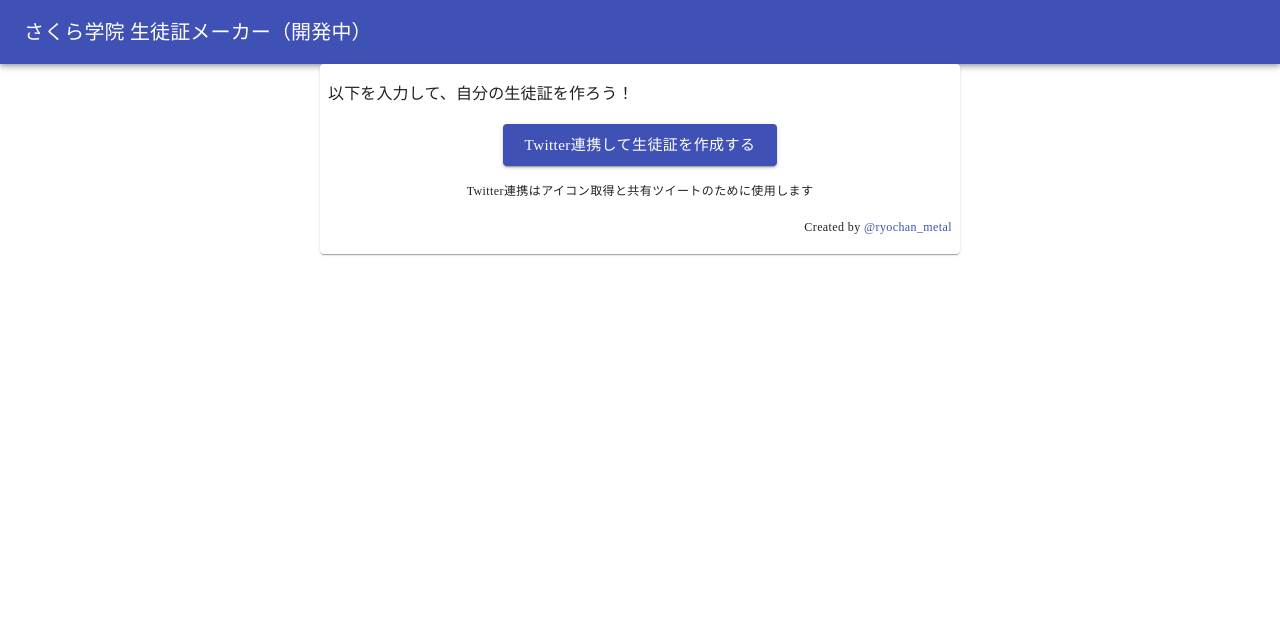
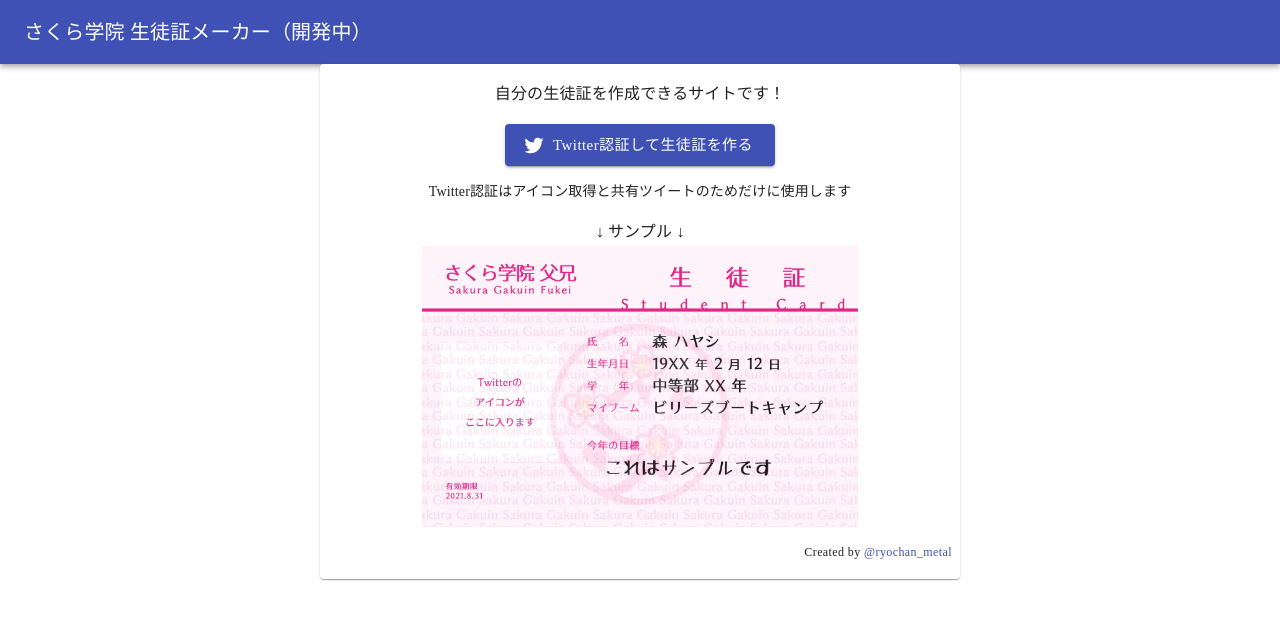
Before and after one commit to ryochansq/sakura-card-maker, a React (Create React App) app: page / in a window 1280 px wide. Shown: the top 620 px of the page. Built offline with nearby package versions, Linux system fonts and the light colour scheme; a web font is replaced by a local one; what react-hooks-global-state would draw is missing.

Commit message:
fix TopPage

```diff
--- a/package.json
+++ b/package.json
@@ -14,6 +14,7 @@
     "@types/react": "^16.9.0",
     "@types/react-dom": "^16.9.0",
     "@types/react-router-dom": "^5.1.6",
+    "axios": "^0.20.0",
     "gh-pages": "^3.1.0",
     "html2canvas": "^1.0.0-rc.7",
     "react": "^16.13.1",
--- /dev/null
+++ b/src/api/twitter.ts
@@ -0,0 +1,5 @@
+import axios from 'axios'
+
+export const getRequestToken = () => {
+  return axios.get<GetRequestTokenResponse>('https://dhvwqsfku5.execute-api.ap-northeast-1.amazonaws.com/dev/request_token')
+}
--- a/src/pages/TopPage.tsx
+++ b/src/pages/TopPage.tsx
@@ -1,6 +1,9 @@
 import React from 'react'
 import { makeStyles } from '@material-ui/core/styles'
-import { Button, CircularProgress, Grid, Link, Paper, Typography } from '@material-ui/core'
+import { Button, CircularProgress, Grid, Link, Paper, Snackbar, Typography } from '@material-ui/core'
+import { Twitter } from '@material-ui/icons'
+
+import { getRequestToken } from 'api/twitter'
 
 const useStyles = makeStyles({
   paper: {
@@ -19,9 +22,19 @@
 
 const EditPage: React.FC = () => {
   const [loading, setLoading] = React.useState(false)
+  const [isSnackOpen, setIsSnackOpen] = React.useState(false)
   const classes = useStyles()
 
-  const onClick = () => {}
+  const onClick = async () => {
+    setLoading(true)
+    try {
+      const response = await getRequestToken()
+      window.location.href = response.data.authenticate_endpoint
+    } catch {
+      setIsSnackOpen(true)
+      setLoading(false)
+    }
+  }
 
   return (
     <div>
@@ -30,17 +43,31 @@
         <Grid item xs={12} md={8} lg={6}>
           <Paper className={classes.paper}>
             <Grid container spacing={2}>
-              <Grid item container>
-                <Typography variant='subtitle1'>以下を入力して、自分の生徒証を作ろう！</Typography>
+              <Grid item container justify='center'>
+                <Typography variant='subtitle1'>自分の生徒証を作成できるサイトです！</Typography>
               </Grid>
               <Grid container item justify='center' alignItems='center' className={classes.buttonContainer}>
-                <Button variant='contained' color='primary' onClick={onClick} size='large' disabled={loading} className={classes.button}>
-                  Twitter連携して生徒証を作成する
+                <Button
+                  variant='contained'
+                  color='primary'
+                  onClick={onClick}
+                  size='large'
+                  disabled={loading}
+                  className={classes.button}
+                  startIcon={<Twitter />}
+                >
+                  Twitter認証して生徒証を作る
                 </Button>
                 {loading && <CircularProgress className={classes.loading} />}
               </Grid>
               <Grid item container justify='center'>
-                <Typography variant='caption'>Twitter連携はアイコン取得と共有ツイートのために使用します</Typography>
+                <Typography variant='body2'>Twitter認証はアイコン取得と共有ツイートのためだけに使用します</Typography>
+              </Grid>
+              <Grid item container justify='center'>
+                <Typography variant='subtitle1'>↓ サンプル ↓</Typography>
+                <Grid item container justify='center'>
+                  <img src={`${process.env.PUBLIC_URL}/sample.jpg`} width='70%' alt='sample' />
+                </Grid>
               </Grid>
               <Grid item container justify='flex-end'>
                 <Typography variant='caption'>
@@ -54,6 +81,12 @@
           </Paper>
         </Grid>
       </Grid>
+      <Snackbar
+        open={isSnackOpen}
+        onClose={() => setIsSnackOpen(false)}
+        message='エラーが発生しました。しばらく時間をおいて再度アクセスして下さい'
+        autoHideDuration={5000}
+      />
     </div>
   )
 }
--- a/src/react-app-env.d.ts
+++ b/src/react-app-env.d.ts
@@ -10,3 +10,7 @@
   myBoom: string
   target: string
 }
+
+type GetRequestTokenResponse = {
+  authenticate_endpoint: string
+}
```
Also changed, not shown: public/sample.jpg (added), 1 other file (tests, documents, lock files or other folders).
